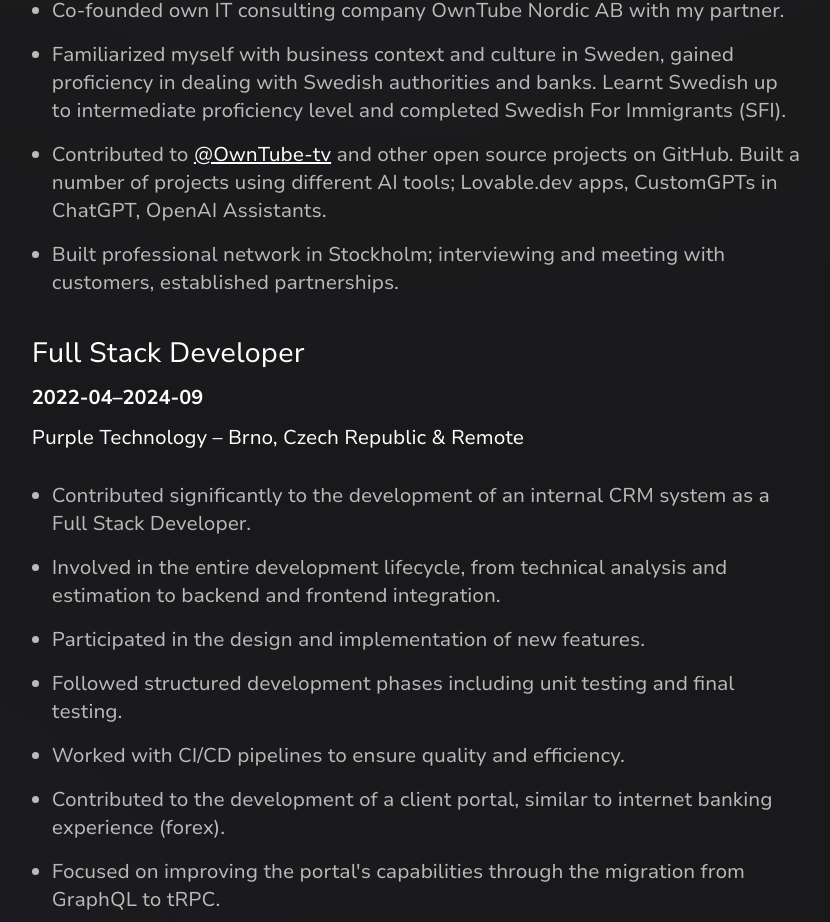
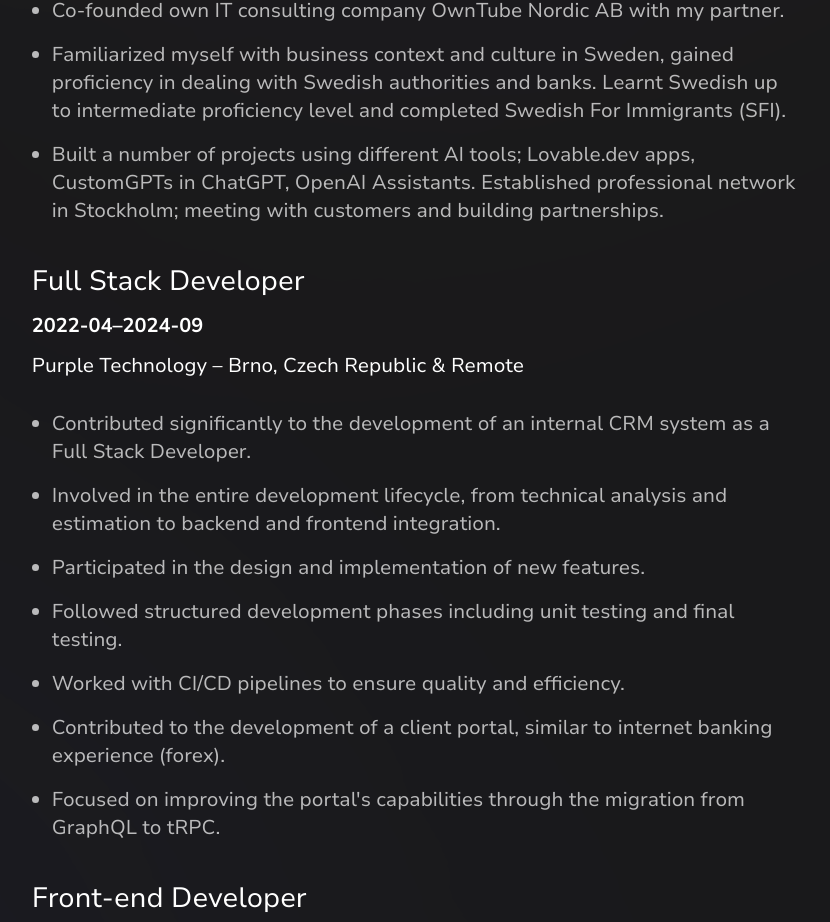
Before and after one commit to okaziya/cv, a Next.js app: page /cv/en in a window 1280 px wide. Shown: the part 1300-2222 px from the top of the page, without its empty margins (359-1189 px from the left). Built offline with nearby package versions, Linux system fonts and the light colour scheme.

Commit message:
Additional refinements for last experience with OwnTube #19

```diff
--- a/locales/en.ts
+++ b/locales/en.ts
@@ -42,10 +42,8 @@
           "- Familiarized myself with business context and culture in Sweden, gained proficiency in dealing with " +
           "Swedish authorities and banks. Learnt Swedish up to intermediate proficiency level and completed Swedish " +
           "For Immigrants (SFI).\n" +
-          "- Contributed to [@OwnTube-tv](https://github.com/OwnTube-tv) and other open source projects on GitHub. " +
-          "Built a number of projects using different AI tools; Lovable.dev apps, CustomGPTs in ChatGPT, OpenAI " +
-          "Assistants.\n" +
-          "- Built professional network in Stockholm; interviewing and meeting with customers, established " +
+          "- Built a number of projects using different AI tools; Lovable.dev apps, CustomGPTs in ChatGPT, OpenAI " +
+          "Assistants. Established professional network in Stockholm; meeting with customers and building " +
           "partnerships.\n",
         description: null,
         assignmentsText: null,
```
